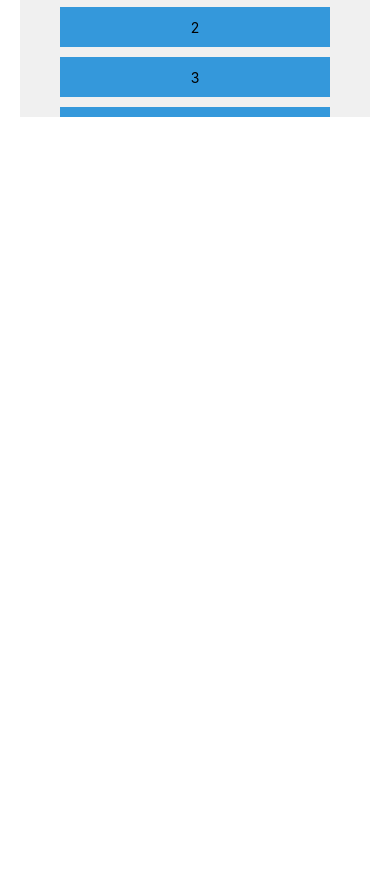
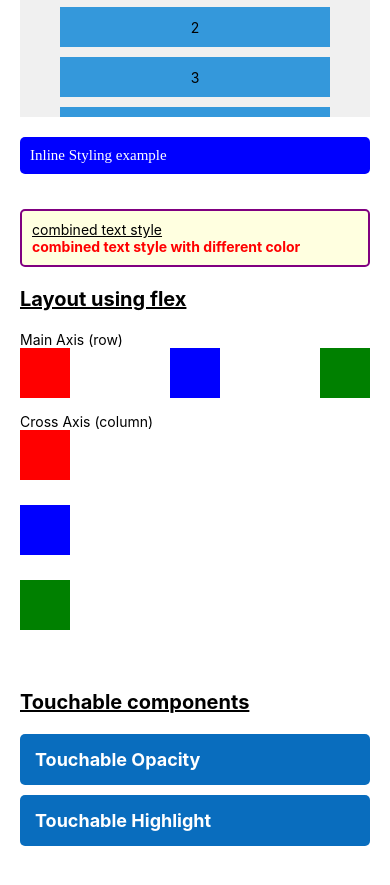
Before and after one commit to kunndnn/app, a React Native app: screen / in a window 390 px wide. Shown: the part 840-1725 px from the top of the page. Before the commit the page ends 997 px from the top, so only its background shows below. Built offline with nearby package versions, Linux system fonts and the light colour scheme.

Commit message:
touchable components

```diff
--- a/App.tsx
+++ b/App.tsx
@@ -11,6 +11,9 @@ import {ScrollView, StyleSheet, View} from 'react-native';
 import Basic from './src/components/Basic';
 import TextInputComponent from './src/components/TextInputComponent';
 import ScrollViewComponent from './src/components/ScrollViewComponent';
+import Styling from './src/components/Styling';
+import FlexLayout from './src/components/FlexLayout';
+import TouchableComponents from './src/components/Touchable';
 
 function App(): React.JSX.Element {
   /*
@@ -24,13 +27,17 @@ function App(): React.JSX.Element {
    */
   return (
     <View style={styles.container}>
-      <ScrollView contentContainerStyle={styles.scrollViewContent}
-      nestedScrollEnabled={true}
-      >
-      <Basic />
-      <TextInputComponent />
-      <ScrollViewComponent/>
-    </ScrollView>
+      <ScrollView
+        contentContainerStyle={styles.scrollViewContent}
+        nestedScrollEnabled={true}
+        bouncesZoom={true}>
+        <Basic />
+        <TextInputComponent />
+        <ScrollViewComponent />
+        <Styling />
+        <FlexLayout />
+        <TouchableComponents />
+      </ScrollView>
     </View>
   );
 }
--- /dev/null
+++ b/src/components/FlexLayout.tsx
@@ -0,0 +1,58 @@
+import {View, Text, StyleSheet} from 'react-native';
+export default function FlexLayout() {
+  return (
+    <View style={styles.container}>
+      <Text style={styles.headerText}>Layout using flex</Text>
+      <Text>Main Axis (row)</Text>
+      <View style={styles.rowContainer}>
+        <View style={[styles.box, styles.redBox]}></View>
+        <View style={[styles.box, styles.blueBox]}></View>
+        <View style={[styles.box, styles.greenBox]}></View>
+      </View>
+      <Text>Cross Axis (column)</Text>
+      <View style={styles.columnContainer}>
+        <View style={[styles.box, styles.redBox]}></View>
+        <View style={[styles.box, styles.blueBox]}></View>
+        <View style={[styles.box, styles.greenBox]}></View>
+      </View>
+    </View>
+  );
+}
+
+const styles = StyleSheet.create({
+  container: {
+    marginBottom: 20,
+  },
+  headerText: {
+    fontSize: 20,
+    fontWeight: 'bold',
+    marginBottom: 20,
+    marginTop: 20,
+    textDecorationLine: 'underline',
+  },
+  rowContainer: {
+    flexDirection: 'row',
+    justifyContent: 'space-between',
+    marginBottom: 15,
+  },
+  columnContainer: {
+    flexDirection: 'column',
+    height: 200,
+    justifyContent: 'space-between',
+    marginBottom: 20,
+    // backgroundColor: 'pink',
+  },
+  box: {
+    width: 50,
+    height: 50,
+  },
+  redBox: {
+    backgroundColor: 'red',
+  },
+  blueBox: {
+    backgroundColor: 'blue',
+  },
+  greenBox: {
+    backgroundColor: 'green',
+  },
+});
--- /dev/null
+++ b/src/components/Styling.tsx
@@ -0,0 +1,60 @@
+import {View, Text, StyleSheet} from 'react-native';
+const Styling = () => {
+  return (
+    <View style={styles.container}>
+      <View
+        style={{
+          backgroundColor: 'blue',
+          padding: 10,
+          borderRadius: 5,
+          marginBottom: 15,
+        }}>
+        <Text
+          style={{
+            color: '#ffffff',
+            fontSize: 15,
+            fontFamily: 'bold',
+          }}>
+          Inline Styling example
+        </Text>
+      </View>
+      <View
+        style={[
+          styles.combinedStyle,
+          {
+            borderWidth: 2,
+            borderColor: 'purple',
+          },
+        ]}>
+        <Text style={[styles.combinedText, {textDecorationLine: 'underline'}]}>
+          combined text style
+        </Text>
+        <Text style={[styles.combinedText, {color:'red',fontWeight:'bold'}]}>
+          combined text style with different color
+        </Text>
+      </View>
+    </View>
+  );
+};
+
+const styles = StyleSheet.create({
+  container: {
+    justifyContent: 'center',
+  },
+  first: {
+    backgroundColor: '#0000ff',
+    padding: 10,
+    fontWeight: 'bold',
+  },
+  combinedStyle: {
+    backgroundColor: 'lightyellow',
+    padding: 10,
+    borderRadius: 5,
+    marginTop: 20,
+  },
+  combinedText: {
+    color: 'black',
+    fontSize: 14,
+  },
+});
+export default Styling;
--- /dev/null
+++ b/src/components/Touchable.tsx
@@ -0,0 +1,57 @@
+import {useState} from 'react';
+import {
+  View,
+  Text,
+  StyleSheet,
+  TouchableOpacity,
+  TouchableHighlight,
+} from 'react-native';
+
+const TouchableComponents = () => {
+  const [opacityCount, setOpacityCount] = useState(0);
+  const [highlightCount, setHighlightCount] = useState(0);
+  return (
+    <View style={styles.container}>
+      <Text style={styles.headerText}>Touchable components</Text>
+      <TouchableOpacity
+        style={styles.button}
+        onPress={() => setOpacityCount(opacityCount + 0.1)}>
+        <Text style={styles.btnText}>Touchable Opacity</Text>
+      </TouchableOpacity>
+
+      <TouchableHighlight
+      underlayColor={'#ff0000'}
+      onPress={()=>setHighlightCount(highlightCount+1)}
+      style={styles.button}
+      >
+        <Text style={styles.btnText}>Touchable Highlight</Text>
+      </TouchableHighlight>
+    </View>
+  );
+};
+
+const styles = StyleSheet.create({
+  container: {
+    marginBottom: 20,
+  },
+  headerText: {
+    fontSize: 20,
+    fontWeight: 'bold',
+    marginBottom: 20,
+    marginTop: 20,
+    textDecorationLine: 'underline',
+  },
+  button: {
+    backgroundColor: '#096dbe',
+    padding: 15,
+    borderRadius: 5,
+    marginBottom: 10,
+  },
+  btnText: {
+    color: '#ffffff',
+    fontWeight: 'bold',
+    fontSize: 18,
+  },
+});
+
+export default TouchableComponents;
```
